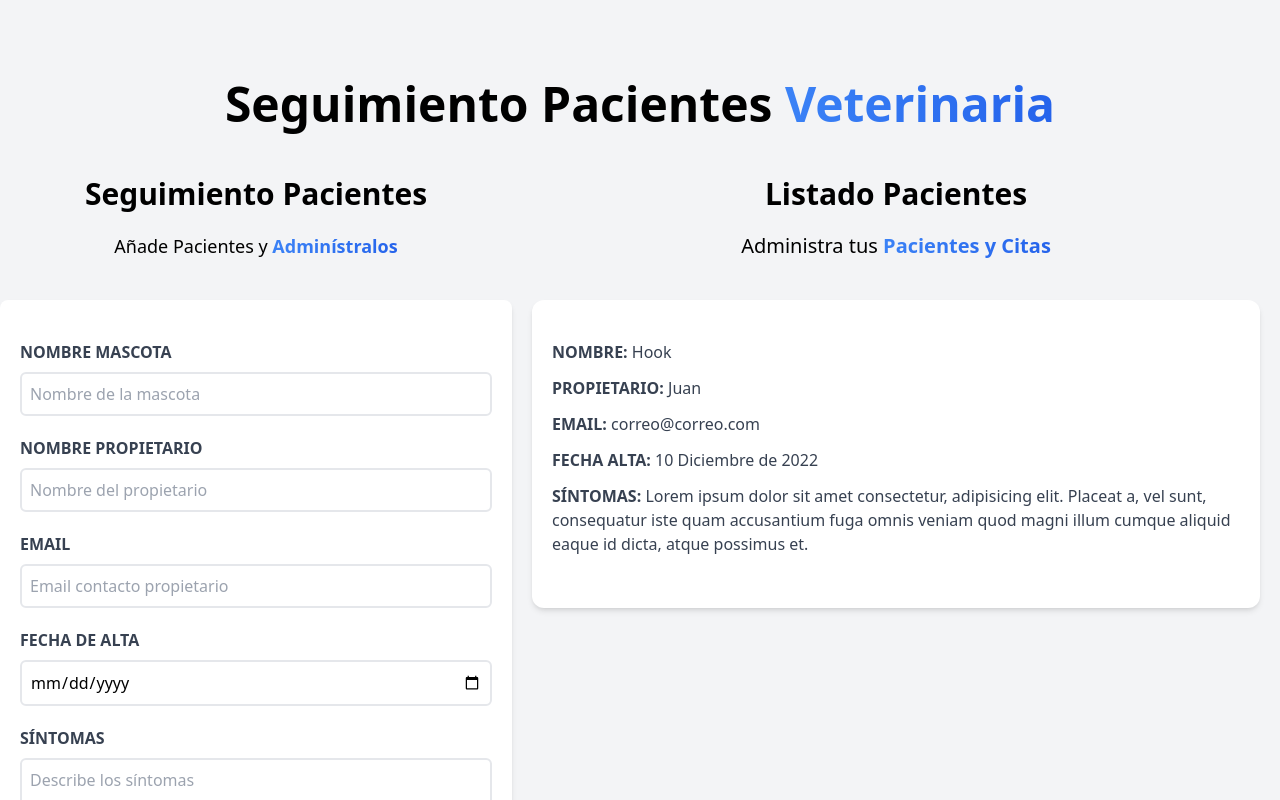
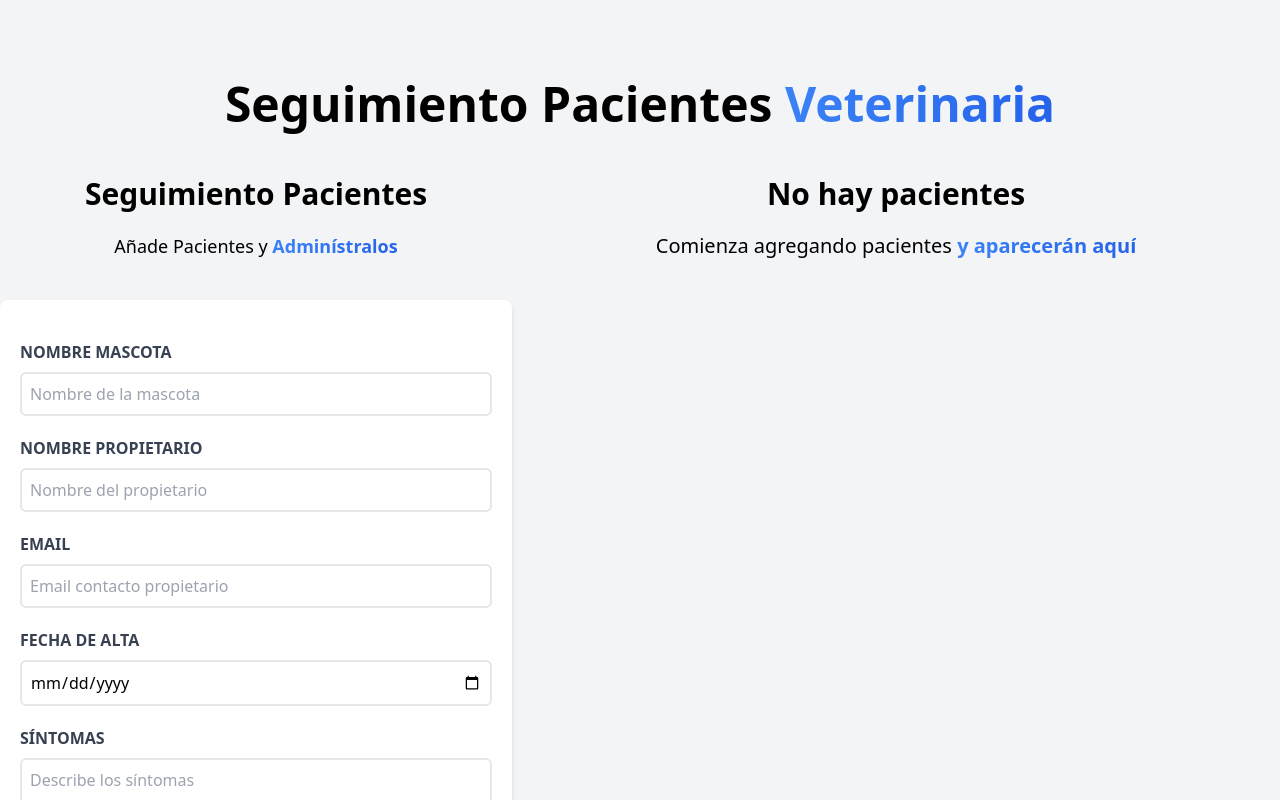
Before and after one commit to acarmonabelmonte/react-patient-manager, a React (Vite) app: page / in a window 1280 px wide. Shown: the top 800 px of the page. Built offline with nearby package versions, Linux system fonts and the light colour scheme.

Commit message:
✨ show patients in list

```diff
--- a/src/App.jsx
+++ b/src/App.jsx
@@ -10,7 +10,7 @@ function App() {
       <Header />
       <div className="mt-12 flex flex-wrap">
         <PatientForm setPatients={setPatients} patients={patients} />
-        <PatientsList />
+        <PatientsList patients={patients} />
       </div>
     </div>
   );
--- a/src/components/Patient.jsx
+++ b/src/components/Patient.jsx
@@ -1,30 +1,33 @@
-const Patient = () => {
+import PropTypes from "prop-types";
+
+const Patient = ({ patient }) => {
+  const { petName, ownerName, email, registerDate, symptoms } = patient;
+
   return (
     <div className="mx-5 my-10 bg-white shadow-md px-5 py-10 rounded-xl">
       <p className="font-bold mb-3 text-gray-700 uppercase">
-        Nombre: <span className="font-normal normal-case">Hook</span>
+        Nombre: <span className="font-normal normal-case">{petName}</span>
       </p>
       <p className="font-bold mb-3 text-gray-700 uppercase">
-        Propietario: <span className="font-normal normal-case">Juan</span>
+        Propietario:{" "}
+        <span className="font-normal normal-case">{ownerName}</span>
       </p>
       <p className="font-bold mb-3 text-gray-700 uppercase">
-        Email:{" "}
-        <span className="font-normal normal-case">correo@correo.com</span>
+        Email: <span className="font-normal normal-case">{email}</span>
       </p>
       <p className="font-bold mb-3 text-gray-700 uppercase">
         Fecha Alta:{" "}
-        <span className="font-normal normal-case">10 Diciembre de 2022</span>
+        <span className="font-normal normal-case">{registerDate}</span>
       </p>
       <p className="font-bold mb-3 text-gray-700 uppercase">
-        Síntomas:{" "}
-        <span className="font-normal normal-case">
-          Lorem ipsum dolor sit amet consectetur, adipisicing elit. Placeat a,
-          vel sunt, consequatur iste quam accusantium fuga omnis veniam quod
-          magni illum cumque aliquid eaque id dicta, atque possimus et.
-        </span>
+        Síntomas: <span className="font-normal normal-case">{symptoms}</span>
       </p>
     </div>
   );
 };
 
+Patient.propTypes = {
+  patient: PropTypes.object,
+};
+
 export default Patient;
--- a/src/components/PatientForm.jsx
+++ b/src/components/PatientForm.jsx
@@ -10,6 +10,13 @@ const PatientForm = ({ patients, setPatients }) => {
   const [symptoms, setSymptoms] = useState("");
 
   const [error, setError] = useState(false);
+
+  const generateId = () => {
+    const random = Math.random().toString(36).substring(2);
+    const fecha = Date.now().toString(36);
+
+    return random + fecha;
+  };
 
   const handleSubmit = (e) => {
     e.preventDefault();
@@ -25,6 +32,7 @@ const PatientForm = ({ patients, setPatients }) => {
         email,
         registerDate,
         symptoms,
+        id: generateId(),
       };
 
       setPatients([...patients, patientData]);
--- a/src/components/PatientsList.jsx
+++ b/src/components/PatientsList.jsx
@@ -1,8 +1,11 @@
 import Patient from "./Patient";
+import PropTypes from "prop-types";
 
-const PatientsList = () => {
+const PatientsList = ({ patients }) => {
   return (
     <div className="w-full md:w-1/2 lg:w-3/5 md:h-screen overflow-y-scroll">
+      {patients && patients.length ? (
+        <>
           <h2 className="font-black text-3xl text-center">Listado Pacientes</h2>
           <p className="text-xl mt-5 mb-10 text-center">
             Administra tus {""}
@@ -10,9 +13,27 @@ const PatientsList = () => {
               Pacientes y Citas
             </span>
           </p>
-      <Patient />
+          {patients.map((patient) => (
+            <Patient patient={patient} key={patient.id} />
+          ))}
+        </>
+      ) : (
+        <>
+          <h2 className="font-black text-3xl text-center">No hay pacientes</h2>
+          <p className="text-xl mt-5 mb-10 text-center">
+            Comienza agregando pacientes {""}
+            <span className="bg-gradient-to-r from-blue-500 to-blue-600 text-transparent bg-clip-text font-bold">
+              y aparecerán aquí
+            </span>
+          </p>
+        </>
+      )}
     </div>
   );
 };
 
+PatientsList.propTypes = {
+  patients: PropTypes.array,
+};
+
 export default PatientsList;
```
Lines whose indentation alone changed are shown as unchanged.
